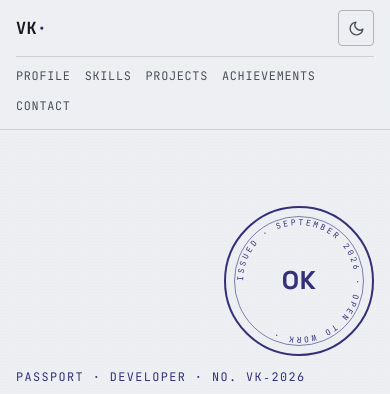
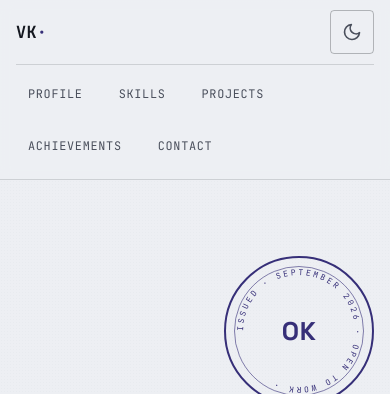
Before and after one commit to vaishnokri/vaishnavi-portfolio, a plain HTML site: page index.html in a window 390 px wide. Shown: the top 394 px of the page. Drawn offline with Linux system fonts and the light colour scheme.

Commit message:
fix(a11y): enlarge tap targets and space nav links for mobile touch ergonomics

```diff
--- a/style.css
+++ b/style.css
@@ -778,3 +778,73 @@ button:focus-visible {
     left: max(12px, calc(12px + env(safe-area-inset-left, 0px)));
   }
 }
+
+/* ============================================
+   Touch Ergonomics & Tap Target Sizes (Mobile & Touch Devices)
+============================================ */
+@media (pointer: coarse), (max-width: 768px) {
+  /* Prevent tap delay and mobile browser gray rectangle flash */
+  a,
+  button,
+  .btn,
+  .theme-toggle,
+  .topbar__mark,
+  .topbar__nav a {
+    touch-action: manipulation;
+    -webkit-tap-highlight-color: transparent;
+  }
+
+  /* Theme toggle: 44px minimum hit target for easy tapping */
+  .theme-toggle {
+    width: 44px;
+    height: 44px;
+    flex-shrink: 0;
+  }
+  .theme-toggle__icon {
+    width: 20px;
+    height: 20px;
+  }
+
+  /* Topbar brand mark: 44px minimum hit target */
+  .topbar__mark {
+    min-height: 44px;
+    min-width: 44px;
+    display: inline-flex;
+    align-items: center;
+  }
+
+  /* Navigation links: generous tap targets and spacing to prevent misfiring */
+  .topbar__nav {
+    gap: 8px 12px;
+  }
+
+  .topbar__nav a {
+    display: inline-flex;
+    align-items: center;
+    justify-content: center;
+    min-height: 44px;
+    padding: 8px 12px;
+    border-radius: 4px;
+  }
+
+  /* Buttons: meet 48px standard touch target */
+  .btn {
+    min-height: 48px;
+    padding-inline: 20px;
+  }
+
+  /* Project links: easy to tap */
+  .entry__link {
+    display: inline-flex;
+    align-items: center;
+    min-height: 44px;
+    padding-block: 6px;
+  }
+
+  /* Visa items: comfortable touch target */
+  .visa {
+    min-height: 40px;
+    display: inline-flex;
+    align-items: center;
+  }
+}
```
